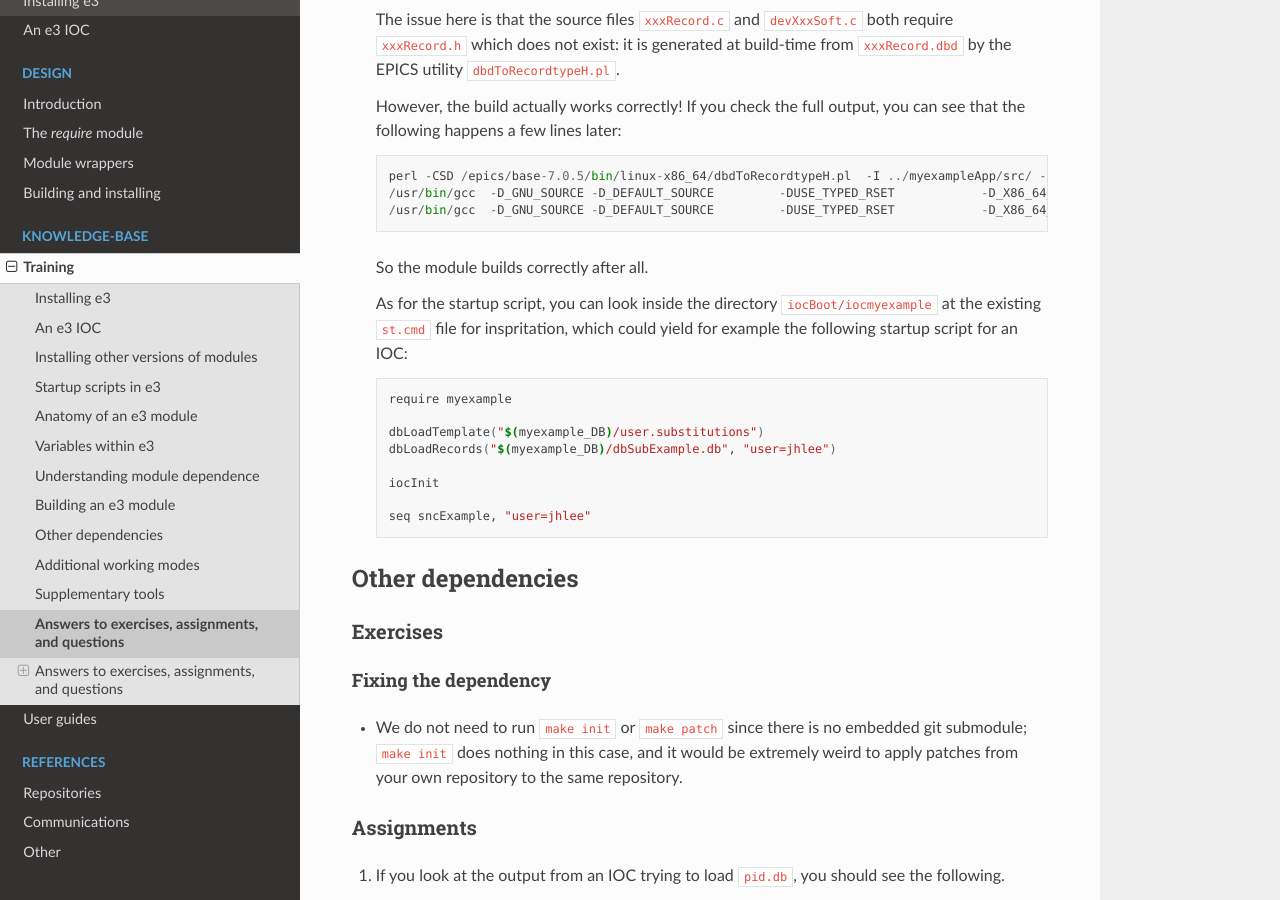
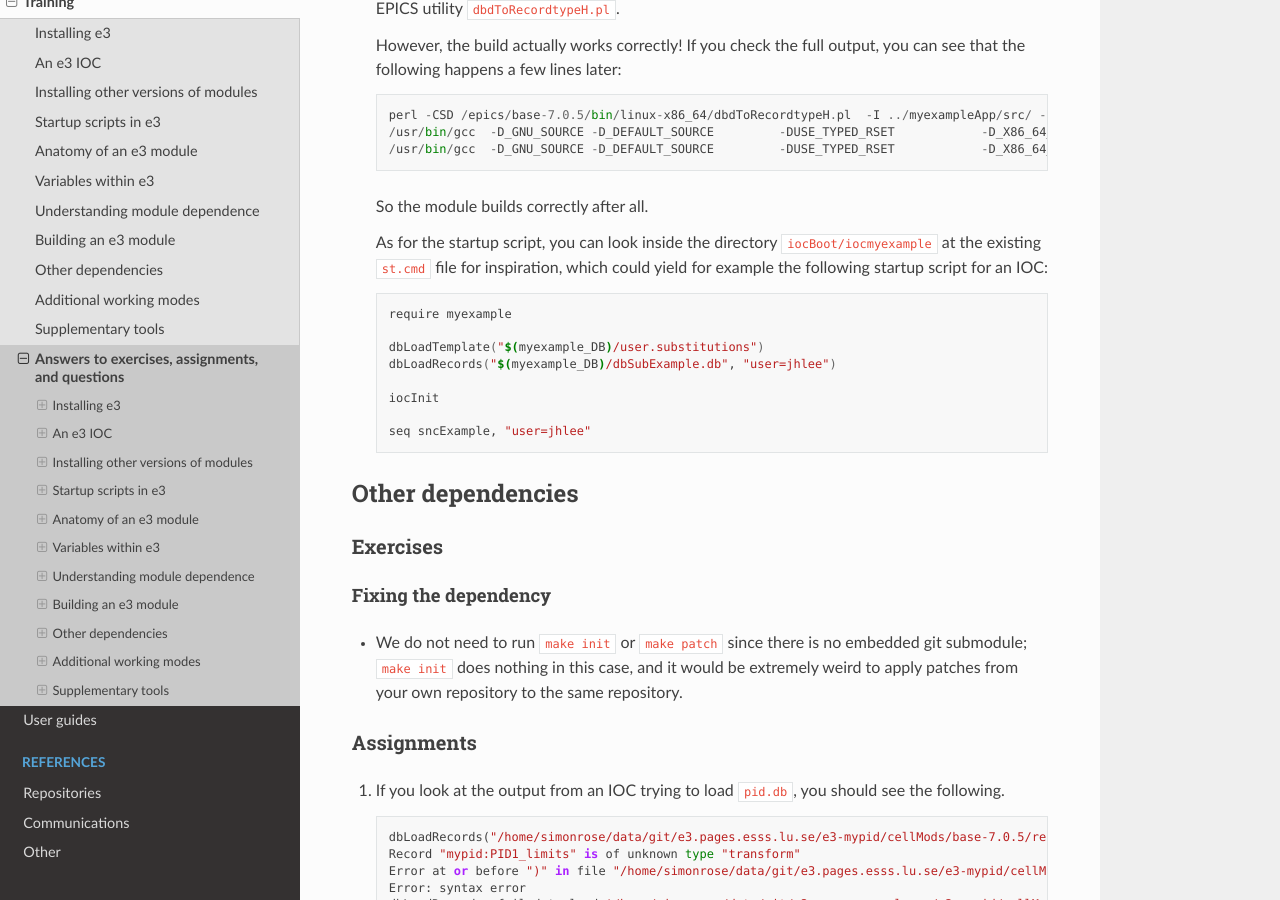
Before and after one commit to ttkorhonen/e3pages, a Sphinx documentation site: the page built from docs/kb/training/workbook/99_exercise_answers.md, in a window 1280 px wide and 900 px high, scrolled down 16608 px. Built offline with Sphinx 7.4.7 and the Read the Docs theme 2.0.0, drawn with Linux system fonts in a browser that asks for light colours; some of the changed text lies outside the part shown.

Commit message:
Fixed typo

````diff
--- a/docs/kb/training/workbook/99_exercise_answers.md
+++ b/docs/kb/training/workbook/99_exercise_answers.md
@@ -1,4 +1,3 @@
-# Answers to exercises, assignments, and questions
 # Answers to exercises, assignments, and questions
 
 ## Installing e3
@@ -789,7 +788,7 @@ then you can modify a single file in order to update the dependency versions of
    ```
    So the module builds correctly after all.
 
-   As for the startup script, you can look inside the directory `iocBoot/iocmyexample` at the existing `st.cmd` file for inspritation, which could yield for example the following startup script for an IOC:
+   As for the startup script, you can look inside the directory `iocBoot/iocmyexample` at the existing `st.cmd` file for inspiration, which could yield for example the following startup script for an IOC:
    ```sh
    require myexample
 
````
